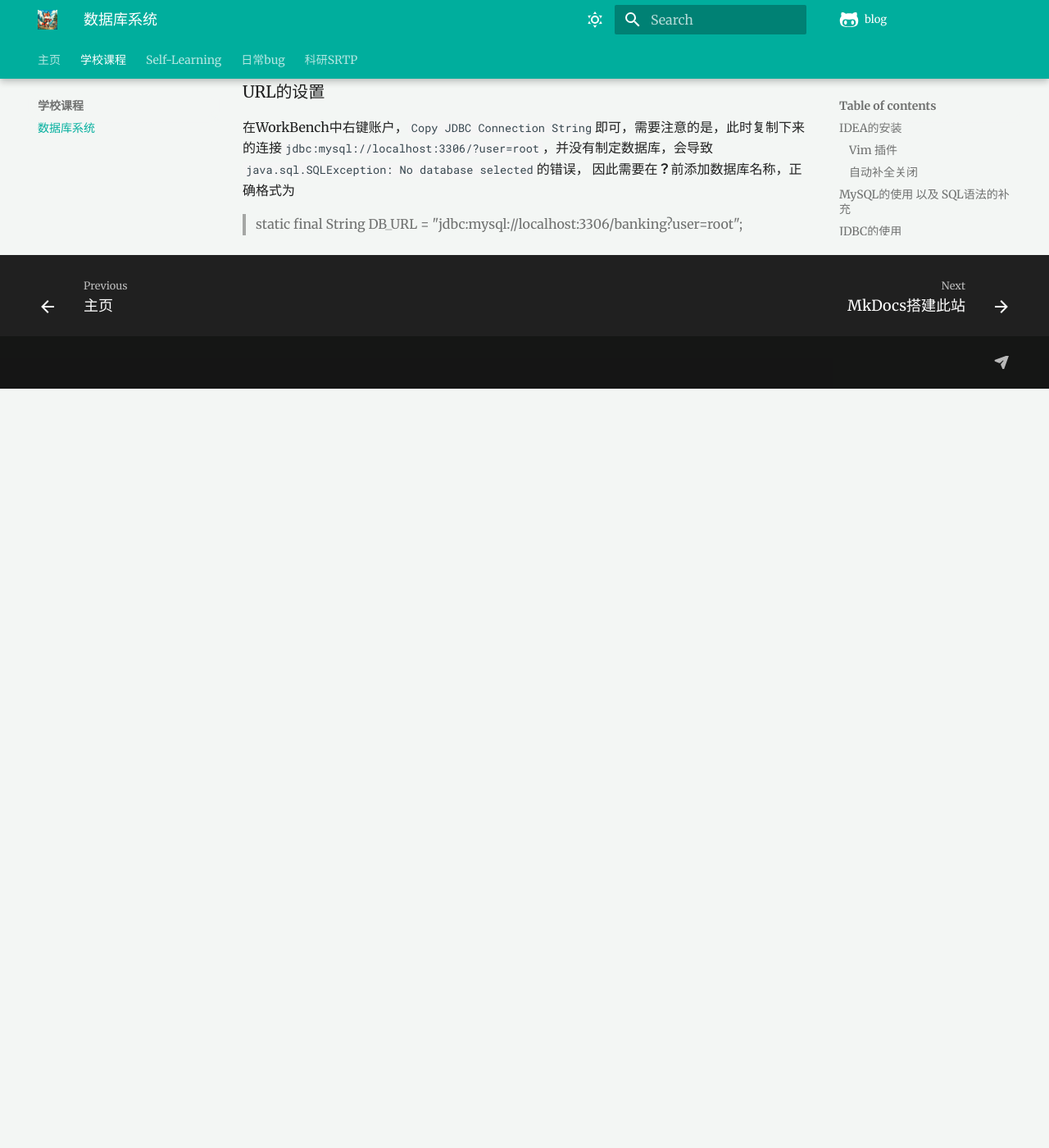
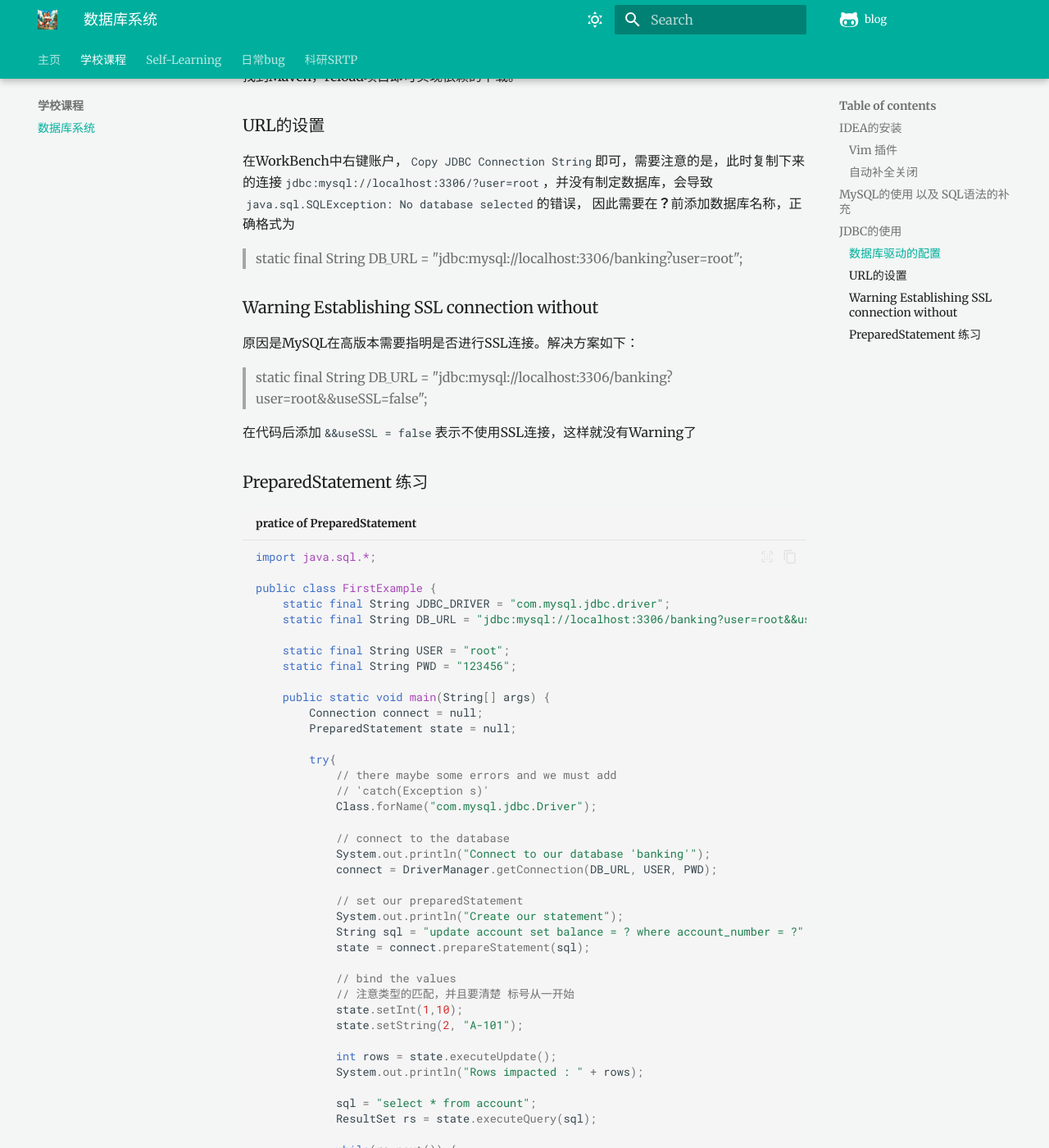
Before and after one commit to Lukaa0724/blog, an MkDocs documentation site: the page built from docs/Course/DB/DB.md, in a window 1280 px wide and 1400 px high, scrolled down 2867 px. Shown: the whole window at 82% size. Built offline with MkDocs 1.6.1 and Material for MkDocs 9.7.7, drawn with Linux system fonts in a browser that asks for light colours; comment, search, counter and statistics services are not loaded; before the commit the page ends 3341 px from its top, so only the background shows below that; some of the changed text lies outside the part shown.

Commit message:
edit end of the db

````diff
--- a/docs/Course/DB/DB.md
+++ b/docs/Course/DB/DB.md
@@ -28,6 +28,8 @@ Settings里面有关于HTTP的设置，不太懂就先放过去了。
 
 ## MySQL的使用 以及 SQL语法的补充
 数据库 banking [一键建库](https://blog.csdn.net/sandalphon4869/article/details/90722996)
+
+[简单的SQL语法速查](https://www.yiibai.com/jdbc/jdbc-sql-syntax.html)
 
 > set password for 'root'@localhost = 'XXXX';
 
@@ -119,3 +121,75 @@ public class FirstExample {
 在WorkBench中右键账户，`Copy JDBC Connection String`即可，需要注意的是，此时复制下来的连接`jdbc:mysql://localhost:3306/?user=root`，并没有制定数据库，会导致`java.sql.SQLException: No database selected`的错误，
 因此需要在**？**前添加数据库名称，正确格式为
 > static final String DB_URL = "jdbc:mysql://localhost:3306/banking?user=root";
+
+### Warning Establishing SSL connection without
+原因是MySQL在高版本需要指明是否进行SSL连接。解决方案如下：
+> static final String DB_URL = "jdbc:mysql://localhost:3306/banking?user=root&&useSSL=false";
+
+在代码后添加`&&useSSL = false`表示不使用SSL连接，这样就没有Warning了
+
+### PreparedStatement 练习
+```java title="pratice of PreparedStatement"
+import java.sql.*;
+
+public class FirstExample {
+    static final String JDBC_DRIVER = "com.mysql.jdbc.driver";
+    static final String DB_URL = "jdbc:mysql://localhost:3306/banking?user=root&&useSSL=false";
+
+    static final String USER = "root";
+    static final String PWD = "123456";
+
+    public static void main(String[] args) {
+        Connection connect = null;
+        PreparedStatement state = null;
+
+        try{
+            // there maybe some errors and we must add
+            // 'catch(Exception s)'
+            Class.forName("com.mysql.jdbc.Driver");
+
+            // connect to the database
+            System.out.println("Connect to our database 'banking'");
+            connect = DriverManager.getConnection(DB_URL, USER, PWD);
+
+            // set our preparedStatement
+            System.out.println("Create our statement");
+            String sql = "update account set balance = ? where account_number = ?";
+            state = connect.prepareStatement(sql);
+
+            // bind the values
+            // 注意类型的匹配，并且要清楚 标号从一开始
+            state.setInt(1,10);
+            state.setString(2, "A-101");
+
+            int rows = state.executeUpdate();
+            System.out.println("Rows impacted : " + rows);
+
+            sql = "select * from account";
+            ResultSet rs = state.executeQuery(sql);
+
+            while(rs.next()) {
+                String account_number = rs.getString("account_number");
+                String branch_name = rs.getString("branch_name");
+                int balance = rs.getInt("balance");
+
+                System.out.println("account_number is " + account_number);
+                System.out.println("branch_name is " + branch_name);
+                System.out.println("balance is " + balance);
+            }
+
+            state.close();
+            connect.close();
+
+        }catch(Exception e) {
+            System.out.println("Register is in error!");
+        }
+        finally{
+
+        }
+        System.out.println("The program is end!");
+    }
+}
+```
+
+# Vim插件问题
````
